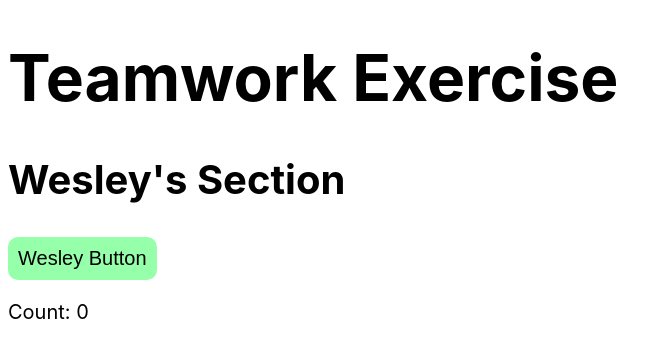
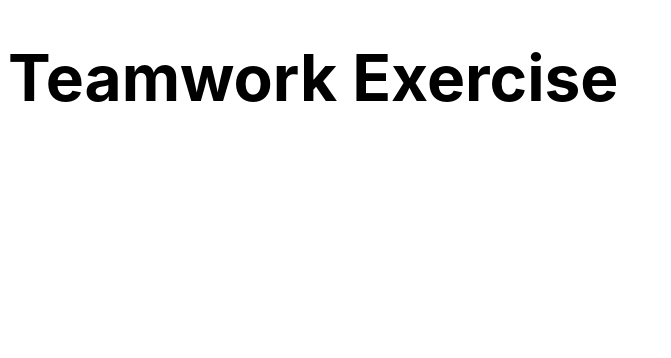
Before and after one commit to wesleykam/teamwork-exercise, a React (Vite) app: page / in a window 1280 px wide. Shown: the top 358 px of the page, without its empty margins (0-671 px from the left). Built offline with nearby package versions, Linux system fonts and the light colour scheme.

Commit message:
remove stuff

```diff
--- a/src/App.tsx
+++ b/src/App.tsx
@@ -1,10 +1,8 @@
-import Wesley from './sections/wesley/wesley';
 
 const App = () => {
     return (
         <>
             <h1>Teamwork Exercise</h1>
-            <Wesley />
         </>
     );
 };
--- a/src/components/buttons/wesley-button/wesleyButton.css
+++ /dev/null
@@ -1,10 +0,0 @@
-button {
-    font-size: 1rem;
-    padding: .5rem;
-
-    border-radius: 10px;
-    border: none;
-    background-color: #95ffaa;
-
-    cursor: pointer;
-}
--- a/src/components/buttons/wesley-button/wesleyButton.tsx
+++ /dev/null
@@ -1,13 +0,0 @@
-import './wesleyButton.css'
-
-interface WesleyButtonProps {
-  stateChange: () => void
-}
-
-const wesleyButton = ({stateChange}: WesleyButtonProps) => {
-  return (
-    <button className="wesley-button" onClick={stateChange}>Wesley Button</button>
-  )
-}
-
-export default wesleyButton
--- a/src/sections/wesley/wesley.tsx
+++ /dev/null
@@ -1,22 +0,0 @@
-import WesleyButton from '../../components/buttons/wesley-button/wesleyButton';
-import { useState } from 'react';
-
-import './wesley.css';
-
-const wesley = () => {
-    const [count, setCount] = useState(0);
-
-    const onClick = () => {
-        setCount(count + 1);
-    };
-
-    return (
-        <div>
-            <h2>Wesley's Section</h2>
-            <WesleyButton stateChange={onClick} />
-            <p>Count: {count}</p>
-        </div>
-    );
-};
-
-export default wesley;
```
Also changed, not shown: src/sections/wesley/wesley.css (deleted).
